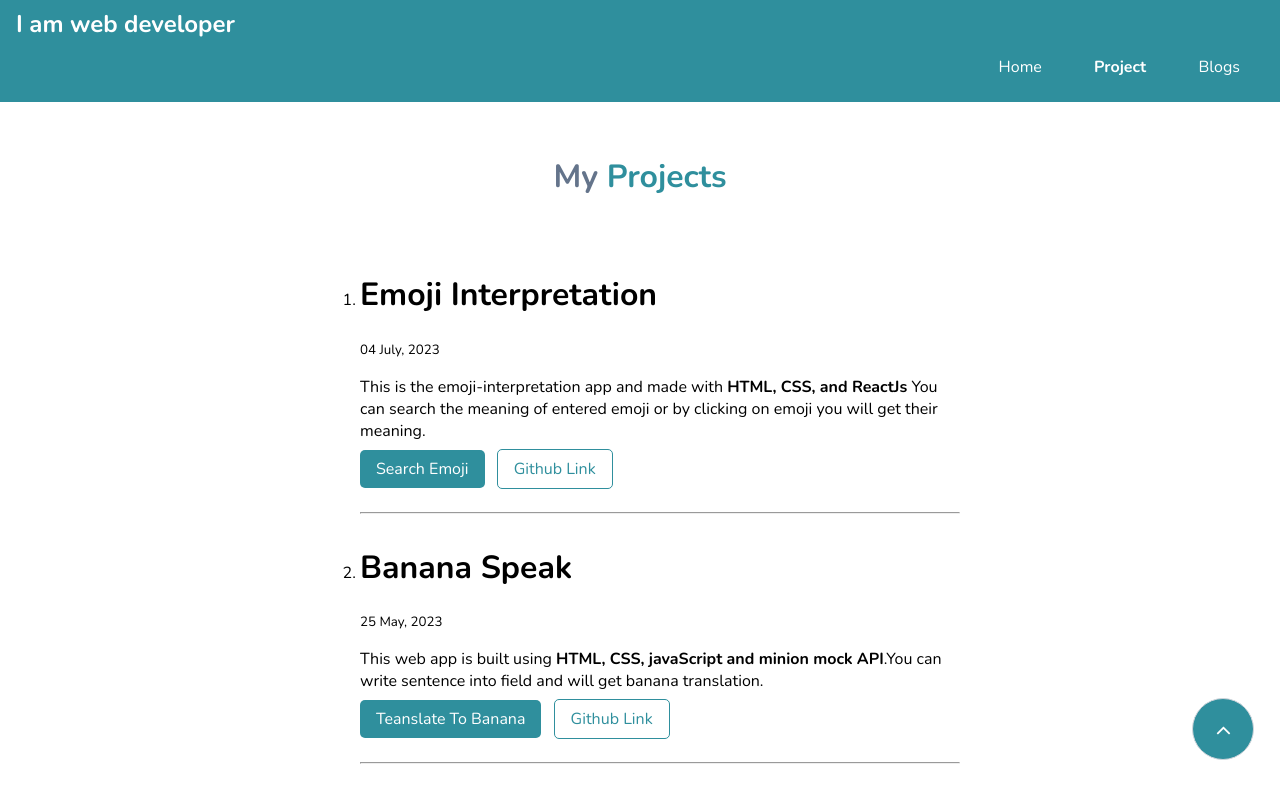
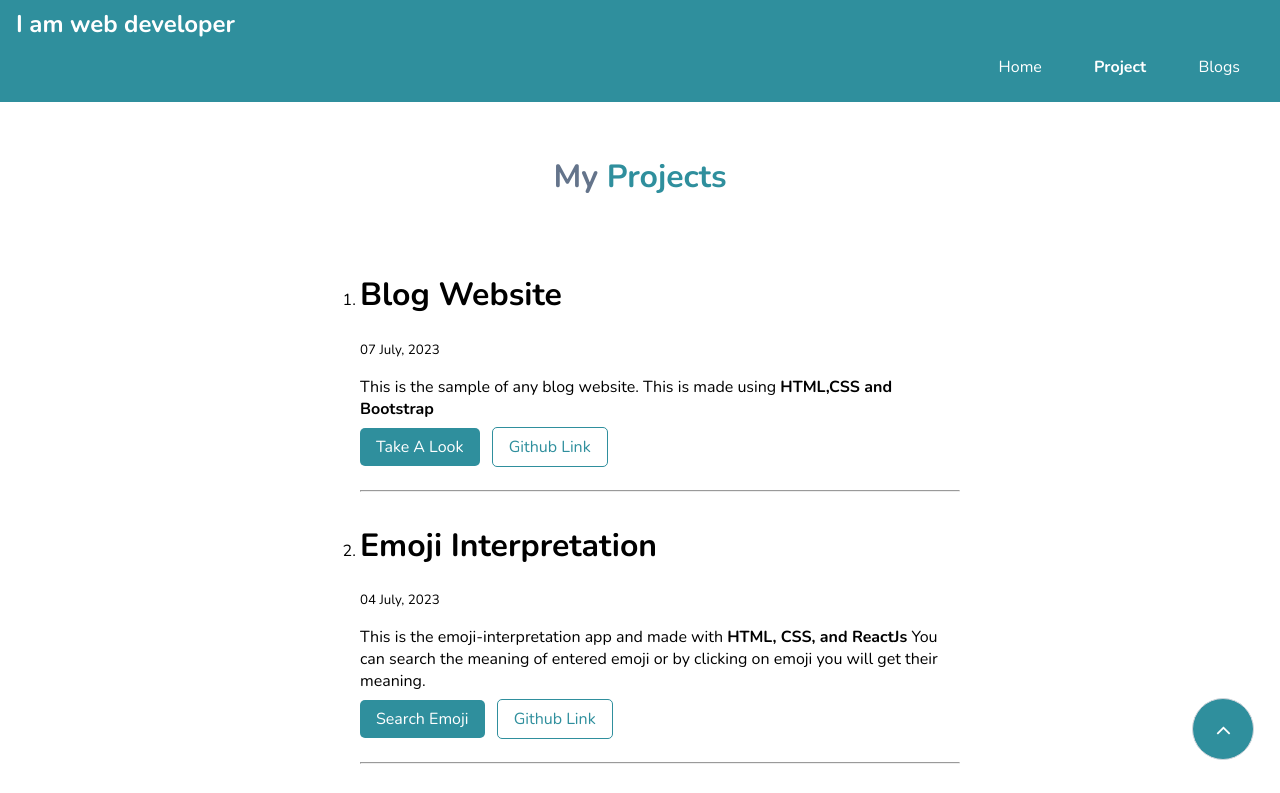
Before and after one commit to sonalikokalki/sonali-kokalki-portfolio, a plain HTML site: page project.html in a window 1280 px wide. Shown: the top 793 px of the page. Drawn offline with nearby package versions, Linux system fonts and the light colour scheme.

Commit message:
Feat: Added blog website

```diff
--- a/project.html
+++ b/project.html
@@ -39,7 +39,21 @@
       <h1 class="header-title">My<span> Projects</span></h1>
     </header>
     <ol>
+
             <div class="container container-center">
+                  <li>
+                    <h1>Blog Website</h1>
+                    <small>07 July, 2023</small>
+                    <p>
+                      This is the sample of any blog website. This is made using <b>HTML,CSS and Bootstrap</b>
+
+                    </p>
+                    <a href="  https://blog-website-by-sonalikokalki.netlify.app/" class="link link-primary" target="_blank">
+                     Take a look</a>
+                    <a href="https://github.com/sonalikokalki/blog-website" class="link link-secondry" target="_blank"> github
+                      link</a>
+                  </li>
+                  <hr />
                     <li>
                       <h1>Emoji Interpretation</h1>
                       <small>04 July, 2023</small>
```
